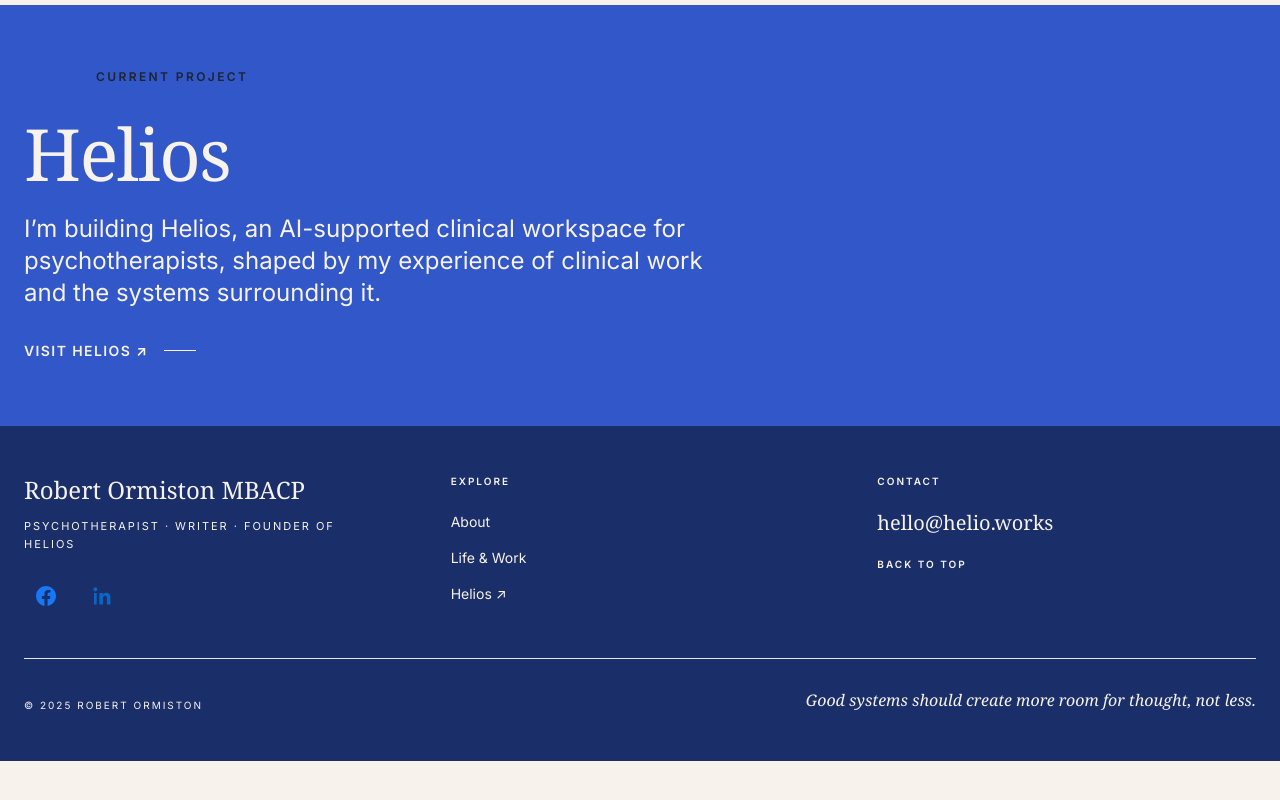
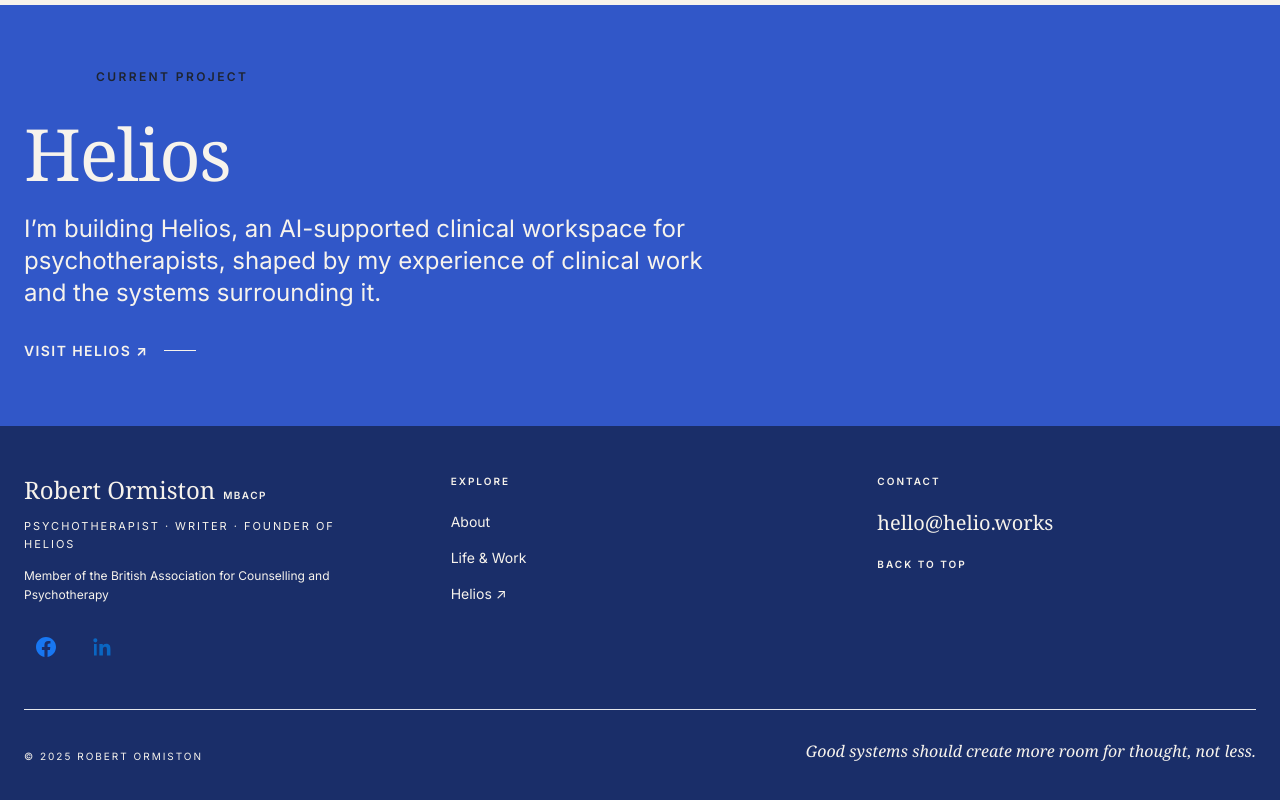
Before and after one commit to stopinder/ifs-funnel, a Vue app: page / in a window 1280 px wide. Shown: the part 2736-3536 px from the top of the page. Before the commit the page ends 3497 px from the top, so only its background shows below. Built offline with nearby package versions, Linux system fonts and the light colour scheme.

Commit message:
Refine personal site and professional credentials

```diff
--- a/src/components/Footer.vue
+++ b/src/components/Footer.vue
@@ -11,14 +11,28 @@
       >
         <!-- Identity -->
         <div>
-          <p class="font-serif text-2xl text-surface">
-            Robert Ormiston MBACP
-          </p>
+          <div class="flex items-baseline gap-2">
+            <p class="font-serif text-2xl text-surface">
+              Robert Ormiston
+            </p>
+
+            <span
+                class="text-[10px] font-semibold uppercase tracking-[0.14em] text-surface/45"
+            >
+              MBACP
+            </span>
+          </div>
 
           <p
               class="mt-3 max-w-xs text-[11px] uppercase leading-relaxed tracking-[0.18em] text-surface/50"
           >
             Psychotherapist · Writer · Founder of Helios
+          </p>
+
+          <p
+              class="mt-3 max-w-sm text-xs leading-relaxed text-surface/40"
+          >
+            Member of the British Association for Counselling and Psychotherapy
           </p>
 
           <div class="mt-5">
```
